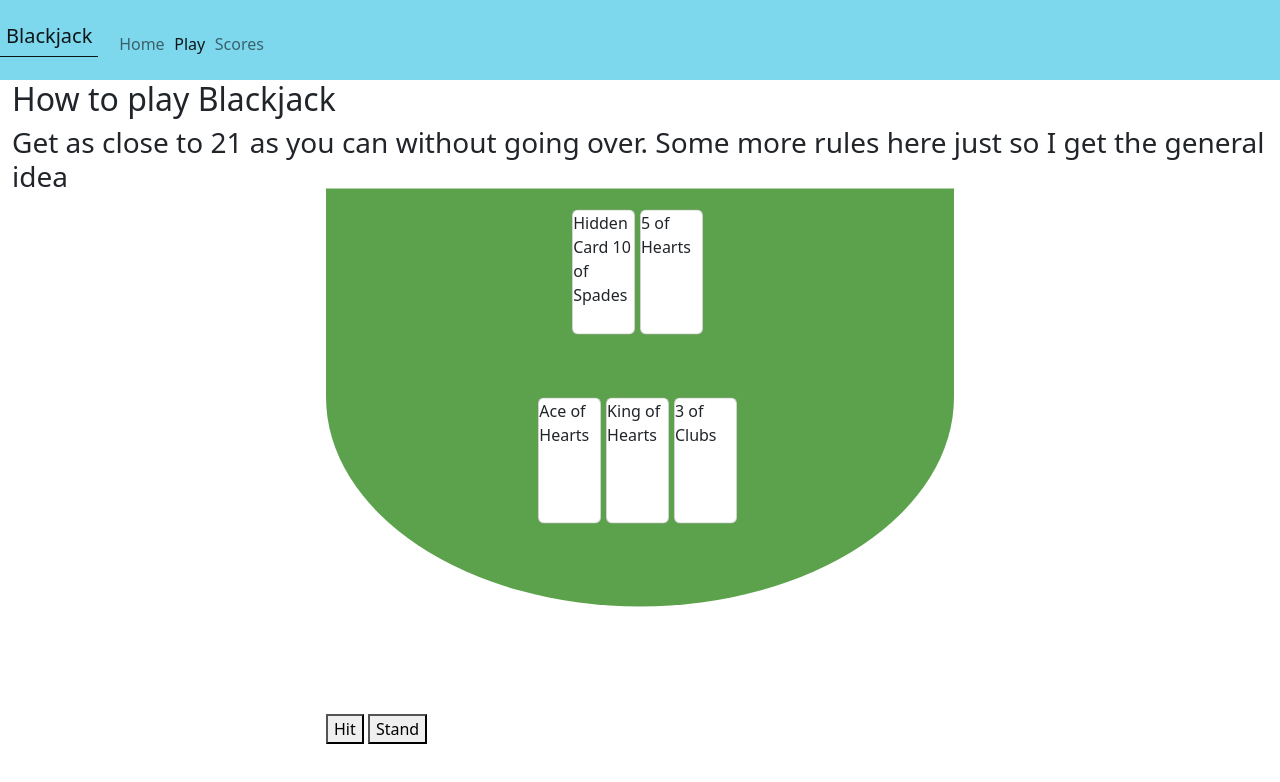
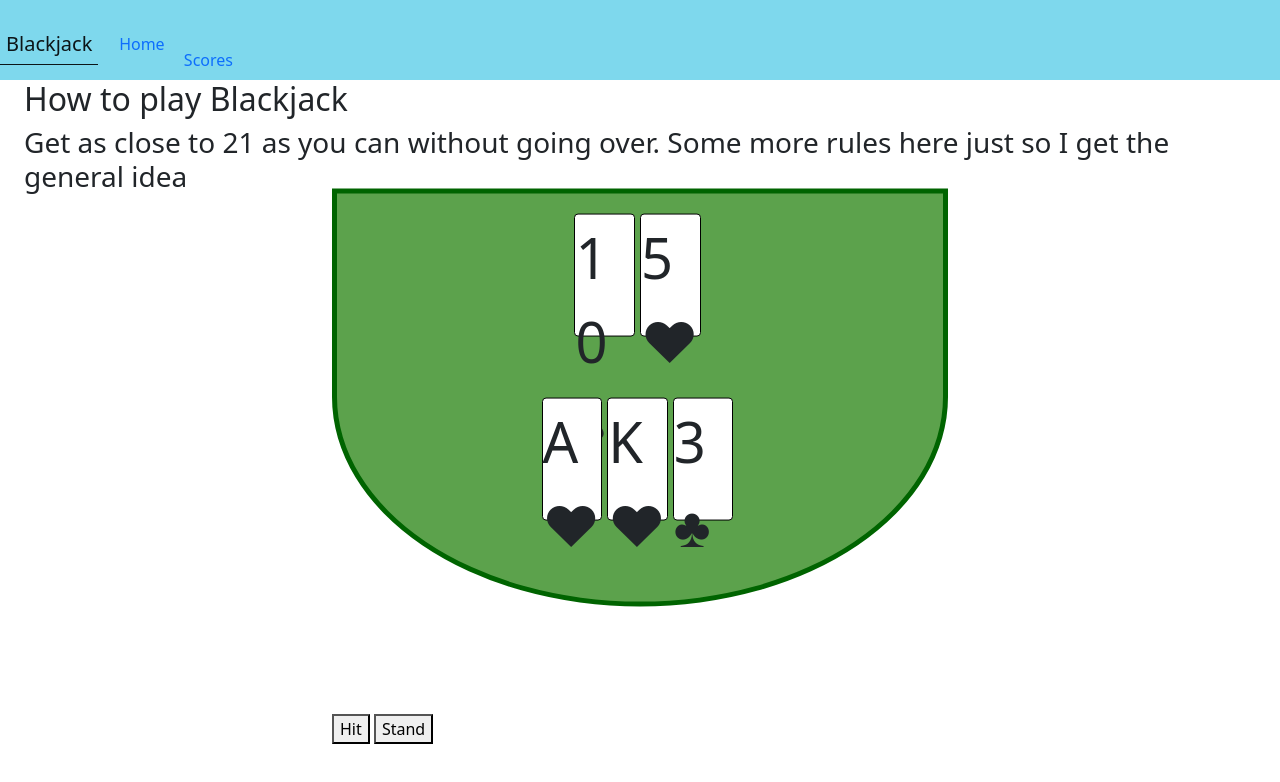
Before and after one commit to harrydcole2/blackjack-game, a plain HTML site: page Blackjack.html in a window 1280 px wide. Both pictures are taken after a click on the button "Hit". Drawn offline with nearby package versions, Linux system fonts and the light colour scheme.

Commit message:
unicode cards, borders

```diff
--- a/Blackjack.css
+++ b/Blackjack.css
@@ -61,6 +61,8 @@ body{
     transform: translate(-50%, -50%);
     border-radius: 0 0 50% 50%;
     background-color: rgb(92,162,76);
+    border: thick solid !important;
+    border-color: darkgreen !important;
   }
   .dealer-hand {
     justify-content: center;
@@ -83,6 +85,9 @@ body{
     width: 10%;
     background-color: white;
     margin-right: 5px;
+    border: thin solid !important;
+    border-color: black !important;
+    font-size: 3.5em;
   }
   .hit-button{
     position: flex;
--- a/Blackjack.html
+++ b/Blackjack.html
@@ -11,6 +11,10 @@
       integrity="sha384-Zenh87qX5JnK2Jl0vWa8Ck2rdkQ2Bzep5IDxbcnCeuOxjzrPF/et3URy9Bv1WTRi"
       crossorigin="anonymous"
     />
+    <!-- Bootstrap CSS -->
+    <link rel="stylesheet" href="https://cdn.jsdelivr.net/npm/bootstrap@5.0.2/dist/css/bootstrap.min.css">
+    <!-- Bootstrap Font Icon CSS -->
+    <link rel="stylesheet" href="https://cdn.jsdelivr.net/npm/bootstrap-icons@1.5.0/font/bootstrap-icons.css">
   </head>
 
 <body>
@@ -22,7 +26,7 @@
           <a class="nav-link" href="index.html">Home</a>
         </li>
         <li class="nav-item">
-          <a class="nav-link active" href="Blackjack.html">Play</a>
+          <a class="nav-link active" href="Blackjack.html"><Play</a>
         </li>
         <li class="nav-item">
           <a class="nav-link" href="scores.html">Scores</a>
--- a/blackjack.js
+++ b/blackjack.js
@@ -6,9 +6,9 @@ let cardsInHand = 2;
 let ifStand = false;
 
 function createDeck() {
-  let suits = ["Hearts", "Diamonds", "Clubs", "Spades"];
-  let ranks = ["Ace", "2", "3", "4", "5", "6", "7", "8", "9", "10", "Jack", "Queen", "King"];
-  let values = [1, 2, 3, 4, 5, 6, 7, 8, 9, 10, 10, 10, 10]
+  let suits = ["\u2665", "\u2666", "\u2663", "\u2660"];
+  let ranks = ["A", "2", "3", "4", "5", "6", "7", "8", "9", "10", "J", "Q", "K"];
+  let values = [11, 2, 3, 4, 5, 6, 7, 8, 9, 10, 10, 10, 10]
   for (let i = 0; i < suits.length; i++) {
     for (let j = 0; j < ranks.length; j++) {
       let card = {
@@ -40,16 +40,16 @@ function dealCards() {
 }
 
 function outputHands(){
-  let firstCard = document.createTextNode("Hidden Card \n" + dealerHand[0].rank + " of " + dealerHand[0].suit);
+  let firstCard = document.createTextNode(dealerHand[0].rank + dealerHand[0].suit);
   let card = document.getElementById("dealerFirstCard");
   card.appendChild(firstCard);
-  let secondCard = document.createTextNode(dealerHand[1].rank + " of " + dealerHand[1].suit);
+  let secondCard = document.createTextNode(dealerHand[1].rank + dealerHand[1].suit);
   card = document.getElementById("dealerSecondCard");
   card.appendChild(secondCard);
-  firstCard = document.createTextNode(playerHand[0].rank + " of " + playerHand[0].suit);
+  firstCard = document.createTextNode(playerHand[0].rank + playerHand[0].suit);
   card = document.getElementById("playerFirstCard");
   card.appendChild(firstCard);
-  firstCard = document.createTextNode(playerHand[1].rank + " of " + playerHand[1].suit);
+  firstCard = document.createTextNode(playerHand[1].rank + playerHand[1].suit);
   card = document.getElementById("playerSecondCard");
   card.appendChild(firstCard);
 }
@@ -91,7 +91,7 @@ function addPlayerCard(){
     console.log(dealerHand);
     console.log("Player's hand:");
     console.log(playerHand);
-    const firstCard = document.createTextNode(playerHand[playerHand.length - 1].rank + " of " + playerHand[playerHand.length - 1].suit)
+    const firstCard = document.createTextNode(playerHand[playerHand.length - 1].rank + playerHand[playerHand.length - 1].suit)
     let card = document.getElementById("playerThirdCard");
     if(playerHand.length === 4){
       card = document.getElementById("playerFourthCard");
@@ -100,11 +100,11 @@ function addPlayerCard(){
       card = document.getElementById("playerFifthCard")
     }
     card.appendChild(firstCard);
-    if(playerTotal() > 21) stand();
-    else if(playerTotal() === 21) stand();
+    if(playerTotal() > 21) lose();
+    else if(playerTotal() === 21) win();
   }
   else{
-    stand();
+    win();
   }
 }
 
@@ -114,20 +114,15 @@ function stand(){
 }
 
 function determineWinnings() {
-  if(playerTotal() > 21){
-    lose();
-  }
-  else{
-    while( dealerTotal() < 17) {
+  while(dealerTotal() < 17) {
     addDealerCard();
   }
 
-    if ( playerTotal() >= dealerTotal() || dealerTotal() > 21) {
+  if (playerTotal() >= dealerTotal() || dealerTotal() > 21) {
     win();
   }
   else {
     lose();
-    }
   }
 }
 
@@ -160,7 +155,7 @@ function addDealerCard() {
   dealerHand[dealerHand.length] = deck[topOfDeck];
   topOfDeck++;
 
-  const cardText = document.createTextNode(dealerHand[dealerHand.length - 1].rank + " of " + dealerHand[dealerHand.length - 1].suit)
+  const cardText = document.createTextNode(dealerHand[dealerHand.length - 1].rank + dealerHand[dealerHand.length - 1].suit)
   let card = document.getElementById("dealerThirdCard");
   if(dealerHand.length === 4){
     card = document.getElementById("dealerFourthCard");
```
Lines whose indentation alone changed are shown as unchanged.
